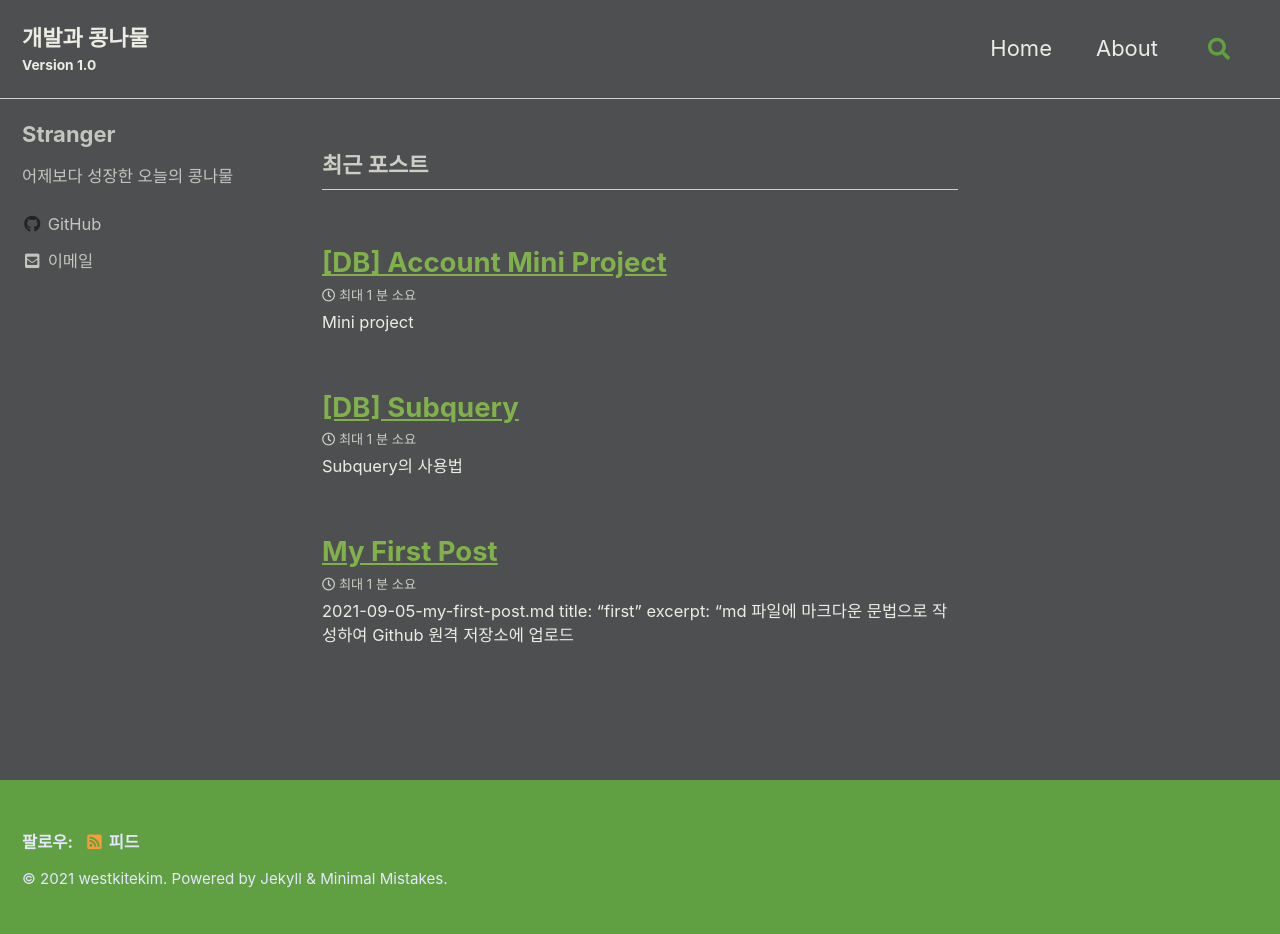
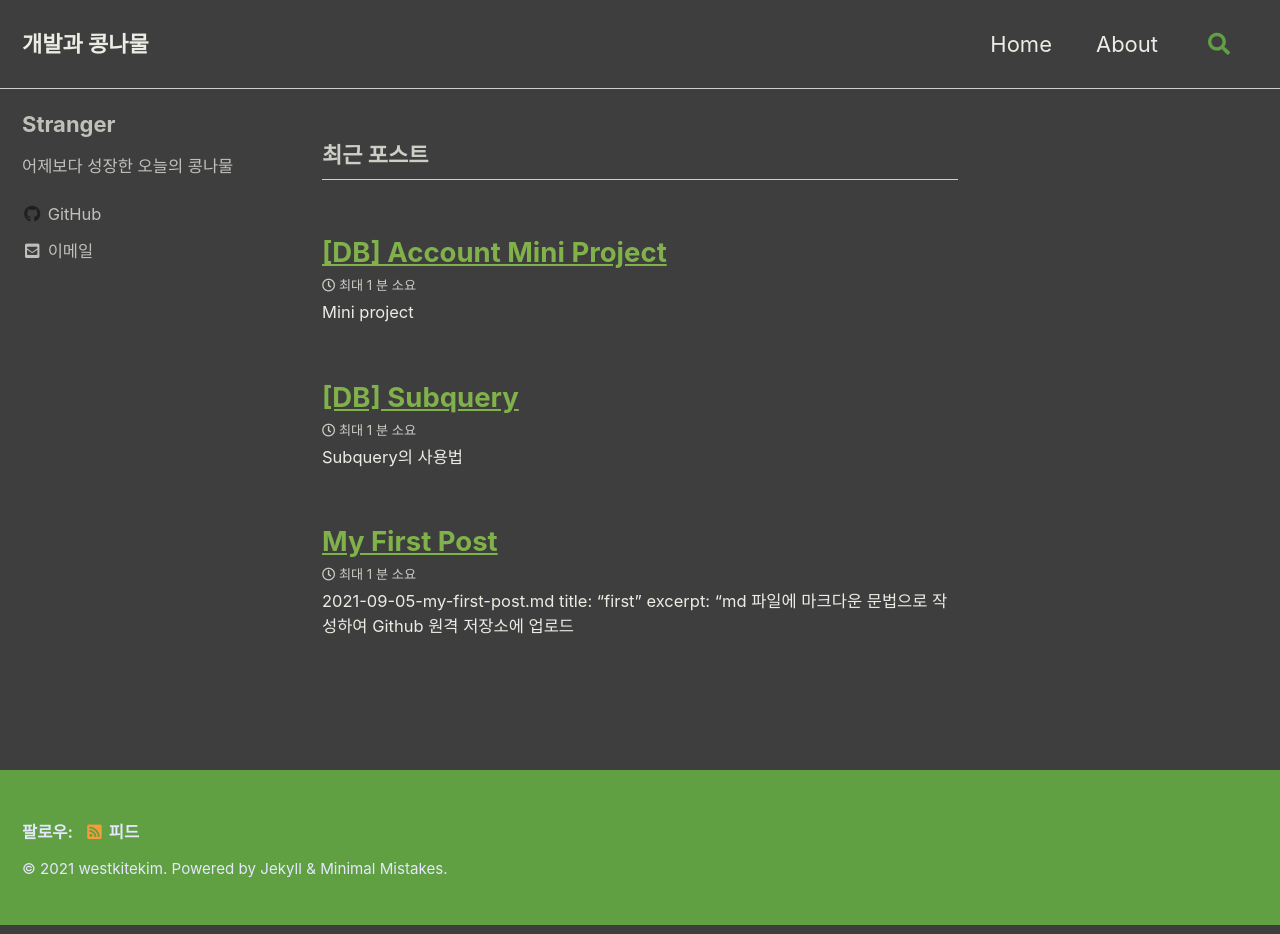
Before and after one commit to westkitekim/westkitekim.github.io, a Jekyll site: the page built from index.html, in a window 1280 px wide. Built offline with Jekyll 4.4.1, drawn with Linux system fonts in a browser that asks for light colours; cached includes are drawn as plain includes; the list of posts is cut into pages by our own code.

Commit message:
config and custom

```diff
--- a/_config.yml
+++ b/_config.yml
@@ -18,7 +18,7 @@
 locale                   : "ko-KR"
 title                    : "개발과 콩나물"
 title_separator          : "-"
-subtitle                 : "Version 1.0" # site tagline that appears below site title in masthead
+subtitle                 : # site tagline that appears below site title in masthead
 name                     : "westkitekim"
 description              : "An amazing website."
 url                      : "https://westkitekim.github.io" # the base hostname & protocol for your site e.g. "https://mmistakes.github.io"
--- a/_sass/minimal-mistakes/skins/custom.scss
+++ b/_sass/minimal-mistakes/skins/custom.scss
@@ -3,13 +3,13 @@
    ========================================================================== */
 
 /* Colors */
-$background-color: #4e4f50 !default; //배경색
+$background-color: #3e3e3f !default; //배경색
 $text-color: #ecece5 !default; //텍스트 색깔(제목,내용,프로필글씨,블로그네임까지)
 $muted-text-color: #cdcec5 !default; //toc글, 아래 태그,카테고리 글씨
 $primary-color: #60a042 !default;
 $border-color: mix(#fff, #393e46, 75%) !default;
 $footer-background-color: $primary-color !default;
-$link-color: #81b14b !default;
+$link-color: #81b14b !default; //홈화면 포스트 제목 링크 색상
 $masthead-link-color: $text-color !default;
 $masthead-link-color-hover: $text-color !default;
 $navicon-link-color-hover: mix(#fff, $text-color, 80%) !default;
```
